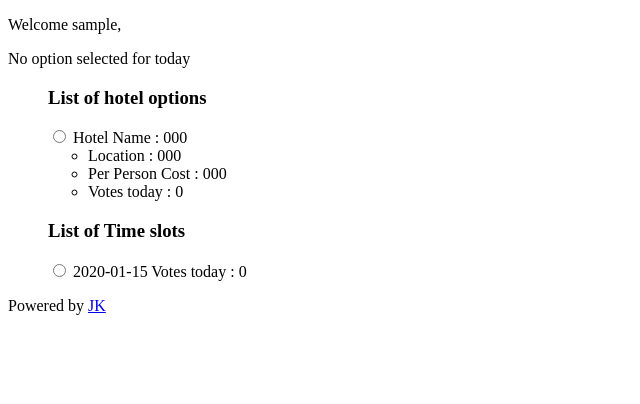
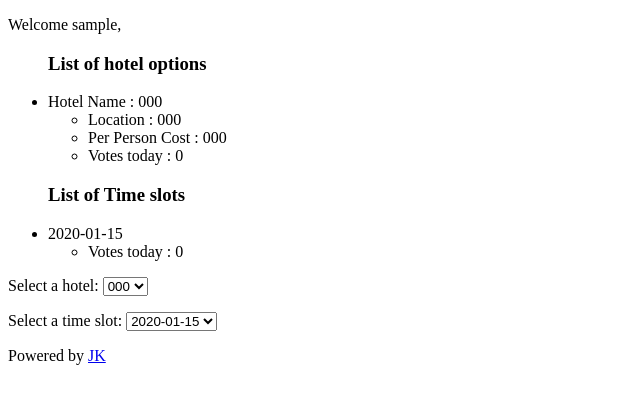
Before and after one commit to johnkishorem/luncharboptions, a Django app: page /polls/ in a window 1280 px wide. Shown: the part 26-430 px from the top of the page, without its empty margins (0-640 px from the left). Run offline with Django 3.2, Linux system fonts and the light colour scheme; a user stored in the database is signed in; tables that the repository leaves empty hold one stand-in row (values such as "Sample post").

Commit message:
Form class added to view and templates

```diff
--- /dev/null
+++ b/polls/forms.py
@@ -0,0 +1,7 @@
+from django import forms
+from polls.models import hotel_option
+
+
+class VoteTodayForm(forms.Form):
+	vote_hotel = forms.ChoiceField(label = 'Select a hotel')
+	vote_time = forms.ChoiceField(label = 'Select a time slot')
--- a/polls/templates/polls/index.html
+++ b/polls/templates/polls/index.html
@@ -9,33 +9,35 @@
     <header>LUNCH OPTIONS</header>
     <p>Welcome {{ username }},</p>
 
-    {% if selected_hotel is None or selected_time is None %}
-    <p>No option selected for today</p>
-    {% else %}
-    <p>You've selected {{ selected_hotel }} at {{ selected_time }}</p>
-    {% endif %}
     <ul>
         <h3>List of hotel options</h3>
         {% for hotel in context_hotels %}
-        <input type="radio" name="hotel_option" value="{{ hotel.context_hotel_name }}">
-            <label>Hotel Name : {{ hotel.context_hotel_name}}</label>
+        <li>Hotel Name : {{ hotel.context_hotel_name}}
                 <ul>
                     <li>Location : {{ hotel.context_hotel_location }}</li>
                     <li>Per Person Cost : {{ hotel.context_hotel_budget }}</li>
                     <li>Votes today : {{ hotel.context_hotel_votes }}</li>
                 </ul>
+        </li>
         {% endfor %}
     </ul>
 
     <ul>
         <h3>List of Time slots</h3>
         {% for time_slot in context_time_slots %}
-            <input type="radio" name="hotel_option" value="{{ time_slot.context_time_slot }}">
-                <label>{{ time_slot.context_time_slot }}</label>
-                Votes today : {{ time_slot.context_time_slot_votes }}</p>
+            <li>
+                {{ time_slot.context_time_slot }}
+                <uL>
+                <li>Votes today : {{ time_slot.context_time_slot_votes }}</li>
+                </uL>
+            </li>
         {% endfor %}
     </ul>
-
+    {% if selected_hotel is None or selected_time is None %}
+        {{ context_vote_form.as_p }}
+    {% else %}
+    <p>You've selected {{ selected_hotel }} at {{ selected_time }}</p>
+    {% endif %}
     <footer>Powered by <a href="mailto:johnkishorem@gmail.com">JK</a></footer>
 </body>
 
--- a/polls/views.py
+++ b/polls/views.py
@@ -8,6 +8,7 @@ from django.contrib.auth import logout
 from django.urls import reverse
 from django.contrib.auth.models import User
 from polls.models import hotel_option, time_option, arb_option
+from polls.forms import VoteTodayForm
 
 # Create your views here.
 
@@ -22,6 +23,7 @@ def index(request):
 			selected_hotel = None
 			selected_time = None
 
+		#Prepare hotel context
 		hotels = hotel_option.objects.all()
 		context_hotels = []
 		for hotel in hotels:
@@ -33,6 +35,7 @@ def index(request):
 				'context_hotel_votes' : votes}
 			context_hotels.append(context_hotel)
 
+		#Prepare time slots context
 		time_slots = time_option.objects.all()
 		context_time_slots = []
 		for each_time_slot in time_slots:
@@ -42,11 +45,22 @@ def index(request):
 				'context_time_slot_votes' : votes}
 			context_time_slots.append(context_time)
 
+		#Prepare form context
+		context_vote_form = VoteTodayForm()
+		vote_hotel_choices = [(x.id, x.hotel_name) for x in hotels]
+		vote_time_choices = [(x.id, x.time_slot) for x in time_slots]
+		context_vote_form.fields['vote_hotel'].choices = vote_hotel_choices
+		context_vote_form.fields['vote_time'].choices = vote_time_choices
+
+
 		context = {'username' : request.user.username,
 			'context_hotels' : context_hotels,
 			'context_time_slots' : context_time_slots,
 			'selected_hotel' : selected_hotel,
-			'selected_time': selected_time}
+			'selected_time': selected_time,
+			'context_vote_form' : context_vote_form}
+
+
 		return render(request, 'polls/index.html', context)
 	else:
 		return HttpResponseRedirect(reverse('login'))
```
